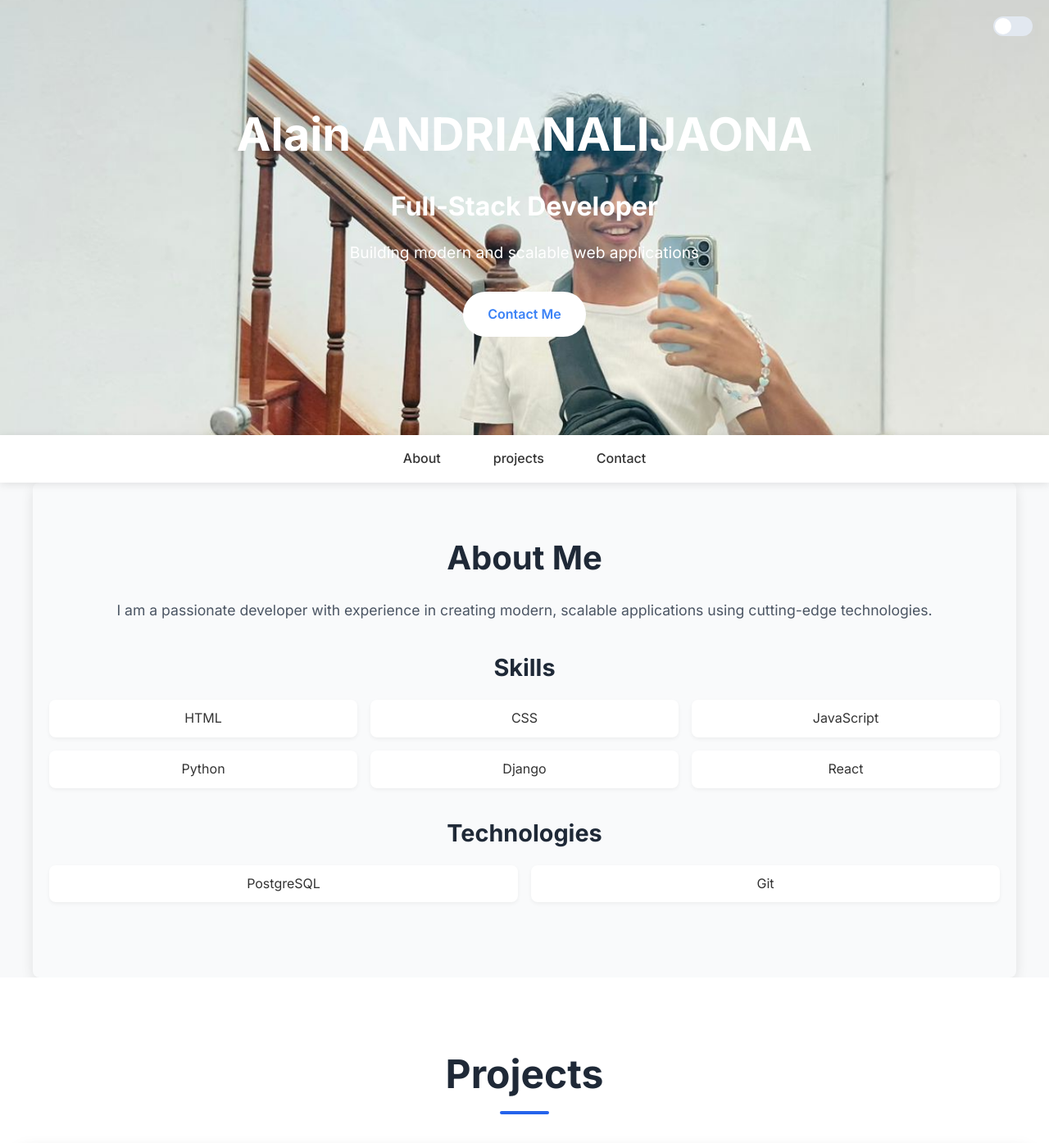
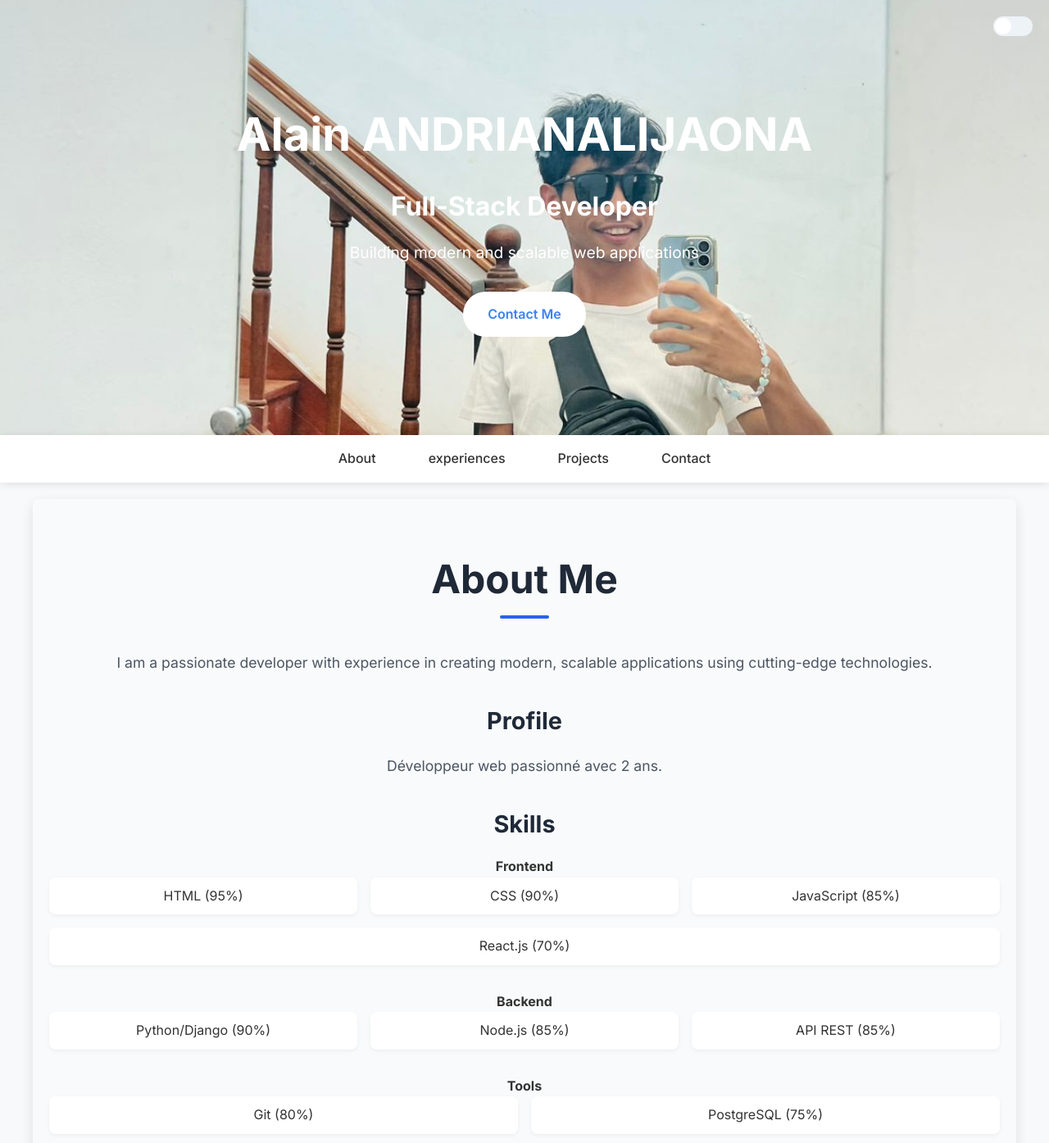
Before and after one commit to alain-ad/portfolio, a Django app: page / in a window 1280 px wide. Shown: the top 1395 px of the page at 82% size. Run offline with Django 5.2, Linux system fonts and the light colour scheme.

Commit message:
revue et finalisation du projet site de portefeuille

```diff
--- a/main/static/css/styles.css
+++ b/main/static/css/styles.css
@@ -5,16 +5,24 @@
   box-sizing: border-box;
 }
 
+:root {
+  --main-bg-color: #f8f9fa;
+  --main-text-color: #333;
+  --primary-color: #3b82f6;
+  --secondary-color: #2563eb;
+  --header-bg-image: url("../images/potfolio.jpeg");
+}
+
 body {
   font-family: 'Inter', sans-serif;
   line-height: 1.6;
-  color: #333;
-  background-color: #f8f9fa;
+  color: var(--main-text-color);
+  background-color: var(--main-bg-color);
 }
 
 /* Header Styles */
 header {
-  background-image: url("../images/potfolio.jpeg");
+  background-image: var(--header-bg-image);
   background-size: cover;
   background-position: center;
   text-align: center;
@@ -77,15 +90,26 @@ header {
 }
 
 .nav a {
-  color: #333;
+  color: #333; /* Couleur du texte par défaut */
   text-decoration: none;
   font-weight: 500;
   padding: 0.5rem 1rem;
-  transition: color 0.3s ease;
+  transition: color 0.3s ease, background-color 0.3s ease;
+}
+
+.dark-mode .nav a {
+  color: #e5e5e5; /* Couleur du texte en mode sombre */
 }
 
 .nav a:hover {
-  color: #3b82f6;
+  background-color: var(--primary-color);
+  color: white;
+  border-radius: 5px;
+}
+
+.dark-mode .nav a:hover {
+  background-color: var(--primary-color);
+  color: white; /* Assurez-vous que le texte est lisible en mode sombre */
 }
 
 /* About Section */
@@ -93,16 +117,29 @@ header {
   padding: 60px 20px;
   background-color: #f9fafb;
   max-width: 1200px;
-  margin: 0 auto;
+  margin: 20px auto;
   border-radius: 8px;
   box-shadow: 0 5px 15px rgba(0, 0, 0, 0.1);
   text-align: center;
 }
 
 #about h2 {
-  font-size: 2.5rem;
+  font-size: 3rem;
   color: #1f2937;
-  margin-bottom: 1rem;
+  margin-bottom: 3rem;
+  position: relative;
+}
+
+#about h2::after {
+  content: '';
+  position: absolute;
+  bottom: -10px;
+  left: 50%;
+  transform: translateX(-50%);
+  width: 60px;
+  height: 4px;
+  background-color: var(--secondary-color);
+  border-radius: 2px;
 }
 
 #about p {
@@ -115,8 +152,7 @@ header {
 #about h3 {
   font-size: 1.8rem;
   color: #1f2937;
-  margin-bottom: 1rem;
-  margin-top: 2rem;
+  margin: 2rem 0 1rem;
 }
 
 #about ul {
--- a/main/templates/home.html
+++ b/main/templates/home.html
@@ -10,15 +10,17 @@
     <h1>{{ name }}</h1>
     <h2>{{ title }}</h2>
     <p>{{ tagline }}</p>
-    <a href="#contact" class="cta-button">{{ cta_text }}</a>
+    <a href="{{ cta_link }}" class="cta-button">{{ cta_text }}</a>
 </header>
 
 <!-- Navigation -->
 <nav class="nav">
     <ul>
         <li><a href="#about">About</a></li>
-        <li><a href="#projects">projects</a></li>
+        <li><a href="#experience">experiences</a></li>
+        <li><a href="#projects">Projects</a></li>
         <li><a href="#contact">Contact</a></li>
+
     </ul>
 </nav>
 
@@ -26,25 +28,72 @@
 <section id="about">
     <h2>About Me</h2>
     <p>{{ about_description }}</p>
+    <h3>Profile</h3>
+    <p>{{ personal_info.bio }}</p>
+
     <h3>Skills</h3>
+    <h4>Frontend</h4>
     <ul>
-        {% for skill in skills %}
-        <li>{{ skill }}</li>
+        {% for skill in skills.frontend %}
+        <li>{{ skill.name }} ({{ skill.level }}%)</li>
         {% endfor %}
     </ul>
-    <h3>Technologies</h3>
+    <h4>Backend</h4>
     <ul>
-        {% for tech in technologies %}
-        <li>{{ tech }}</li>
+        {% for skill in skills.backend %}
+        <li>{{ skill.name }} ({{ skill.level }}%)</li>
+        {% endfor %}
+    </ul>
+    <h4>Tools</h4>
+    <ul>
+        {% for skill in skills.tools %}
+        <li>{{ skill.name }} ({{ skill.level }}%)</li>
+        {% endfor %}
+    </ul>
+
+    <!-- Merged Education Section -->
+    <h3>Education</h3>
+    {% for edu in education %}
+    <div class="education-item">
+        <h4>{{ edu.degree }}</h4>
+        <p>{{ edu.school }} ({{ edu.year }})</p>
+        <p>{{ edu.description }}</p>
+    </div>
+    {% endfor %}
+
+    <!-- Merged Languages Section -->
+    <h3>Languages</h3>
+    <ul>
+        {% for language in languages %}
+        <li>{{ language.name }} - {{ language.level }}</li>
         {% endfor %}
     </ul>
 </section>
 
-<!-- projects section -->
+<!-- Experience Section -->
+<section id="experience">
+    <h2>Experience</h2>
+    {% for exp in experiences %}
+    <div class="experience-item">
+        <h3>{{ exp.title }}</h3>
+        <p>{{ exp.company }} ({{ exp.period }})</p>
+        <p>{{ exp.description }}</p>
+        <h4>Technologies Used:</h4>
+        <ul>
+            {% for tech in exp.technologies %}
+            <li>{{ tech }}</li>
+            {% endfor %}
+        </ul>
+    </div>
+    {% endfor %}
+</section>
+
+<!-- Projects Section -->
 <section id="projects">
+    <div class="cont">
         <h2>Projects</h2>
         {% for project in projects %}
-    <div class="project">
+        <div class="project" style="background-image: url('{{ project.image }}');">
             <h3>{{ project.title }}</h3>
             <p>{{ project.description }}</p>
             <h4>Technologies Used:</h4>
@@ -56,7 +105,9 @@
             <a href="{{ project.link }}" target="_blank">View Project</a>
         </div>
         {% endfor %}
+    </div>
 </section>
+
 <!-- Contact Section -->
 <section id="contact">
     <h2>Contact Me</h2>
--- a/main/urls.py
+++ b/main/urls.py
@@ -2,7 +2,4 @@ from django.urls import path
 from . import views
 urlpatterns=[
     path('', views.home, name= 'home'),
-    path('about/', views.about, name='about'),
-    path('projects/', views.projects, name='projects'),
-    path('contact/', views.contact, name='contact'),
 ]
--- a/main/views.py
+++ b/main/views.py
@@ -1,38 +1,96 @@
 from django.shortcuts import render
 
 # Create your views here.
+#ici on a défini une fonction home qui prend en paramètre request et qui retourne un objet render et on peut les changer en fonction de nos besoins
 def home(request):
-    context= {
-         # Header section
-        'name': "Alain ANDRIANALIJAONA",  # Remplacez par votre nom
-        'title': "Full-Stack Developer",  # Titre professionnel
-        'tagline': "Building modern and scalable web applications",  # Phrase d'accroche
-        'cta_text': "Contact Me",  # Texte du bouton CTA
-        'cta_link': "#contact",  # Lien vers la section contact
+    context = {
+        # Header section
+        'name': "Alain ANDRIANALIJAONA",
+        'title': "Full-Stack Developer",
+        'tagline': "Building modern and scalable web applications",
+        'cta_text': "Contact Me",
+        'cta_link': "#contact",
 
         # About section
         'about_description': (
             "I am a passionate developer with experience in creating modern, scalable "
             "applications using cutting-edge technologies."
         ),
-        'skills': ["HTML", "CSS", "JavaScript", "Python", "Django", "React"],  # Vos compétences
-        'technologies': ["PostgreSQL", "Git"],  # Vos technologies
+        'personal_info': {
+            'bio': 'Développeur web passionné avec 2 ans.',
+            'image': 'path/to/profile/image.jpg',  # Chemin vers l'image de profil si vous en avez une
+        },
+        'skills': {
+            'frontend': [
+                {'name': 'HTML', 'level': 95},
+                {'name': 'CSS', 'level': 90},
+                {'name': 'JavaScript', 'level': 85},
+                {'name': 'React.js', 'level': 70},
+            ],
+            'backend': [
+                {'name': 'Python/Django', 'level': 90},
+                {'name': 'Node.js', 'level': 85},
+                {'name': 'API REST', 'level': 85},
+            ],
+            'tools': [
+                {'name': 'Git', 'level': 80},
+                {'name': 'PostgreSQL', 'level': 75},
+            ]
+        },
 
         # Projects section
         'projects': [
             {
-                'title': 'Portfolio Website',
-                'description': 'A personal portfolio website to showcase my projects and skills.',
-                'technologies': ['HTML', 'CSS', 'JavaScript', 'Django'],
-                'link': 'https://github.com/alain-ad/portfolio-website'
+            'title': 'Color game',
+            'description': 'A fun and interactive color guessing game.',
+            'technologies': ['HTML', 'CSS', 'JavaScript'],
+            'link': 'https://github.com/alain-ad/lesson.git',
+            'image': 'static/images/coloGame.jpg',
             },
             {
-                'title': 'E-commerce Platform',
-                'description': 'An e-commerce platform with user authentication, product management, and payment integration.',
-                'technologies': ['React', 'Node.js', 'Express', 'MongoDB'],
-                'link': 'https://github.com/alain-ad/e-commerce-platform'
+            'title': 'Portfolio',
+            'description': 'A personal portfolio website to showcase my projects and skills.',
+            'technologies': ['HTML', 'CSS', 'JavaScript', 'Django'],
+            'link': 'https://github.com/alain-ad/portfolio.git',
+            'image': 'static/images/portimage.jpg',
             },
         ],
+
+        # Experience section
+        'experiences': [
+{
+        'title': 'Stagiaire Développeur Web',
+        'company': 'ESMIA, Tana',
+        'period': '2023',
+        'description': 'Mise en réseau et développement de site SIRH, assistant de ressources humaines.',
+        'technologies': ['HTML', 'CSS', 'JavaScript', 'PHP']
+    },
+    {
+        'title': 'Stagiaire Développeur Web',
+        'company': 'MESUPRES, Tsimbazaza',
+        'period': '2024',
+        'description': 'Développement d’un système de saisie automatique pour la gestion des employés, incluant la création de fonctionnalités web. Collaboration avec les équipes pour définir les besoins du projet et validation des outils développés. Documentation des processus et formation des collègues sur l\'utilisation des nouvelles solutions.',
+        'technologies': ['JavaScript', 'Python', 'MySQL', 'Web Development']
+    }
+        ],
+
+        # Education section
+        'education': [
+            {
+                'degree': 'Licens en Informatique',
+                'school': 'École Supérieur de Management et de l\' informatique appliqué',
+                'year': '2022',
+                'description': 'Spécialisation en développement web et applications mobiles'
+            },
+        ],
+
+        # Languages section
+        'languages': [
+            {'name': 'Malagasy', 'level': 'Langue maternelle'},
+            {'name': 'Français', 'level': 'Courant'},
+            {'name': 'Anglais', 'level': 'Intermédiaire'},
+        ],
+
         # Contact section
         'contact_email': "alainandrianalijaona@gmail.com",
         'contact_phone': "+261 34 96 580 10",
@@ -40,129 +98,6 @@ def home(request):
             'LinkedIn': "https://www.linkedin.com/in/rojo-alain-andrianalijaona-9818a0233/",
             'GitHub': "https://github.com/alain-ad",
         },
-
-
-    }
-    return render(request,'home.html', context)
-
-def about(request):
-    context = {
-        # Informations personnelles
-        'personal_info': {
-            'name': 'Alain ANDRIANALIJAONA',
-            'title': 'Développeur Full Stack',
-            'bio': 'Développeur web passionné avec 2 ans.',
-            'image': 'path/to/profile/image.jpg',  # Chemin vers l'image de profil
-        },
-
-        # Compétences techniques
-        'skills': {
-            'frontend': [
-                {'name': 'React.js', 'level': 70},
-                # {'name': 'Vue.js', 'level': 85},
-                # {'name': 'HTML5/CSS3', 'level': 95},
-                # {'name': 'JavaScript (ES6+)', 'level': 90},
-            ],
-            'backend': [
-                {'name': 'Node.js', 'level': 85},
-                {'name': 'Python/Django', 'level': 90},
-                # {'name': 'PHP/Laravel', 'level': 80},
-                {'name': 'API REST', 'level': 85},
-            ],
-            'tools': [
-                {'name': 'Git', 'level': 80},
-                # {'name': 'Docker', 'level': 85},
-                # {'name': 'AWS', 'level': 80},
-                # {'name': 'CI/CD', 'level': 85},
-            ]
-        },
-
-        # Expérience professionnelle
-        'experiences': [
-            # {
-            #     'title': 'Développeur Full Stack Senior',
-            #     'company': 'Entreprise XYZ',
-            #     'period': '2020 - Présent',
-            #     'description': 'Développement d\'applications web complexes, direction d\'équipe, architecture de solutions.',
-            #     'technologies': ['React', 'Node.js', 'AWS']
-            # },
-            {
-                'title': 'Développeur Front-end',
-                'company': 'Startup ABC',
-                'period': '2018 - 2020',
-                'description': 'Création d\'interfaces utilisateur réactives, optimisation des performances.',
-                'technologies': ['Vue.js', 'JavaScript', 'CSS3']
-            }
-        ],
-
-        # Formation
-        'education': [
-            {
-                'degree': 'Licens en Informatique',
-                'school': 'École Supérieur de Management et de l\' informatique appliqué',
-                'year': '2022',
-                'description': 'Spécialisation en développement web et applications mobiles'
-            },
-            # {
-            #     'degree': 'Licence en Informatique',
-            #     'school': 'Université de Sciences',
-            #     'year': '2016',
-            #     'description': 'Formation générale en informatique'
-            # }
-        ],
-
-        # Langues
-        'languages': [
-            {'name': 'Malagasy', 'level': 'Langue maternelle'},
-            {'name': 'Français', 'level': 'Courant'},
-            {'name': 'Anglais', 'level': 'Intermédiaire'},
-        ]
-
-        # Certifications
-        # 'certifications': [
-        #     {
-        #         'name': 'AWS Certified Developer',
-        #         'issuer': 'Amazon Web Services',
-        #         'year': '2023'
-        #     },
-        #     {
-        #         'name': 'Professional Scrum Master I',
-        #         'issuer': 'Scrum.org',
-        #         'year': '2022'
-        #     }
-        # ]
     }
 
-    return render(request, 'about.html', context)
-
-def projects(request):
-    context = {
-        'projects': [
-            {
-                'title': 'Portfolio Website',
-                'description': 'A personal portfolio website to showcase my projects and skills.',
-                'technologies': ['HTML', 'CSS', 'JavaScript', 'Django'],
-                'link': 'https://github.com/alain-ad/portfolio-website'
-            },
-            {
-                'title': 'E-commerce Platform',
-                'description': 'An e-commerce platform with user authentication, product management, and payment integration.',
-                'technologies': ['React', 'Node.js', 'Express', 'MongoDB'],
-                'link': 'https://github.com/alain-ad/e-commerce-platform'
-            }
-        ]
-    }
-    return render(request, 'projects.html')
-
-def contact(request):
-
-    return render(request, 'contact.html')
-
-# from .models import Project  # Import du modèle Project
-# Si vous utilisez une base de données (par exemple, pour stocker des informations sur vos projets), ces fonctions de vues jouent un rôle plus actif. Elles :
-# def projects(request):
-#     # Récupérer tous les projets depuis la base de données
-#     project_list = Project.objects.all()
-
-#     # Transmettre les données à 'projects.html' via un contexte
-#     return render(request, 'main/projects.html', {'projects': project_list})
+    return render(request, 'home.html', context)
```
Also changed, not shown: other parts of main/static/css/styles.css (+117 -46 lines), main/templates/about.html (deleted, +0 -81 lines), README.md, main/static/images/coloGame.jpg (added), main/static/images/portimage.jpg (added), main/templates/projects.html (deleted). Lines whose indentation alone changed are shown as unchanged.
